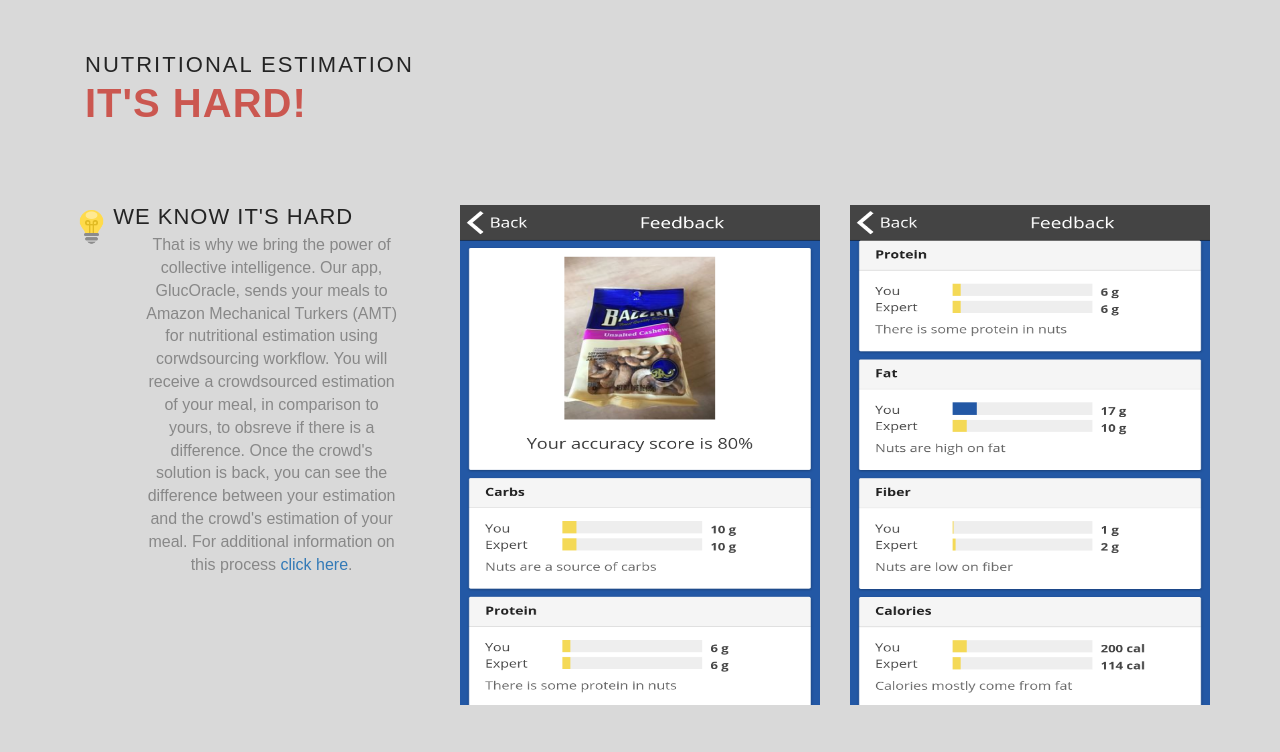
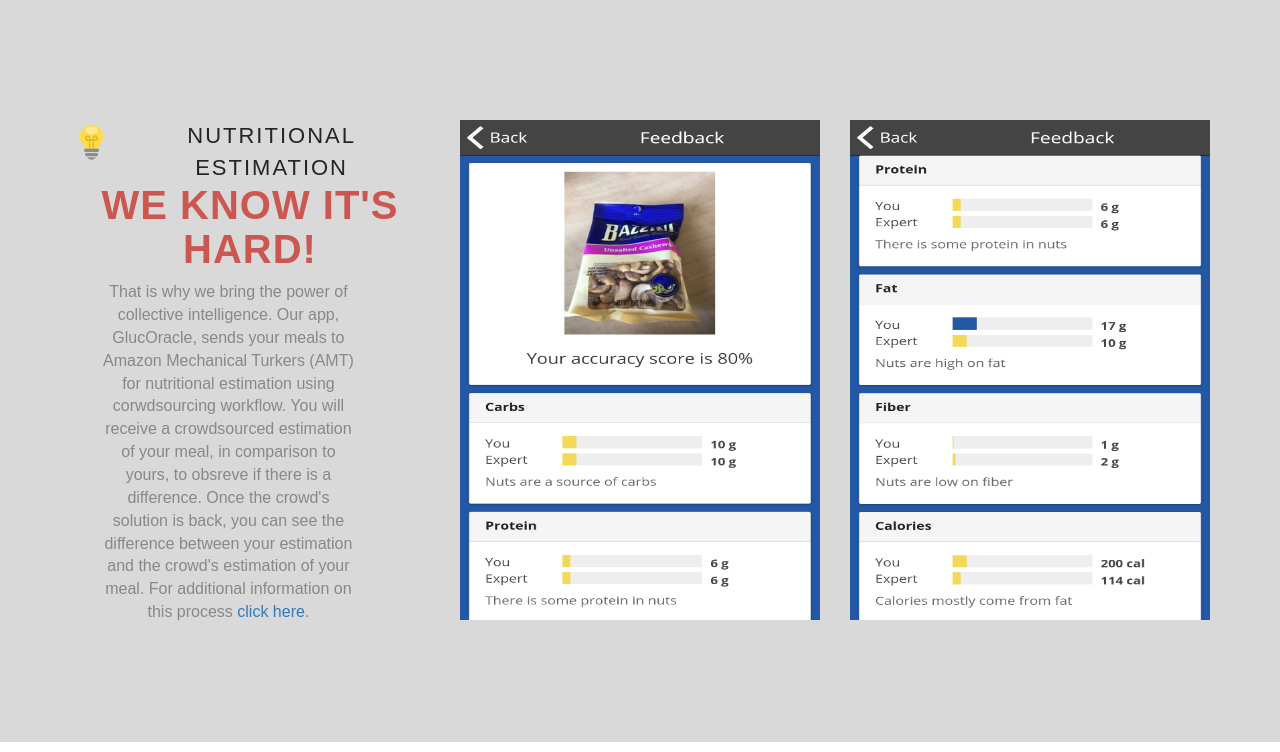
Before and after one commit to GlucOracle/GlucOracle.github.io, a plain HTML site: page index.html in a window 1280 px wide. Shown: the part 2560-3312 px from the top of the page. Drawn offline with nearby package versions, Linux system fonts and the light colour scheme; a web font is replaced by a local one.

Commit message:
added margin: 0px; to fh-desc p

```diff
--- a/index.html
+++ b/index.html
@@ -200,7 +200,7 @@
         <div class="container">
         <div class="row">
             <div class="col-md-12 col-sm-12 col-xs-12">
-            <div class="alldesc">
+            <!-- <div class="alldesc">
                 <div class="col-md-6 col-sm-6 col-xs-12 ">
                 <p class="all-td">Nutritional estimation</p>
                 <h2>It's hard!</h2>
@@ -208,7 +208,7 @@
                 <div class="col-md-6 col-sm-6 col-xs-12">
                 <p class="desc"></p>
                 </div>
-            </div>
+            </div> -->
             </div>
         </div>
         </div>
@@ -223,8 +223,13 @@
             <!--<div class="col-md-6 col-sm-6 col-xs-12 programbox">-->
             <div class="grid mix category-2 col-md-4 col-sm-12 col-xs-12" data-myorder="1">
                   <div class="feature-icons"><img src="images/idea.png"/></div>
+                  <div class="alldesc">
+                    <p class="all-td">Nutritional estimation</p>
+                    <h2>We know it's hard!</h2>
+                  </div>
+
                   <div class="fh-desc">
-                    <h3>we know it's hard</h3>
+                    <!-- <h3>we know it's hard</h3> -->
                     <p>That is why we bring the power of collective intelligence. Our app, GlucOracle, sends your meals to Amazon Mechanical Turkers (AMT) for nutritional estimation using corwdsourcing workflow. You will receive a crowdsourced estimation of your meal, in comparison to yours, to obsreve if there is a difference. Once the crowd's solution is back, you can see the difference between your estimation and the crowd's estimation of your meal. For additional information on this process <a href="http://www.eecs.harvard.edu/~kgajos/papers/2011/noronha11platemate.shtml">click here</a>. </p>
 
                   </div>
--- a/style.css
+++ b/style.css
@@ -353,7 +353,8 @@ Instead it made the navigation tool bar thicker and awkward looking.  */
     color: #d9d9d9;
     font-family: "Source Sans Pro",sans-serif;
     font-size: 16px;
-    margin-top: 5px;
+    /*margin-top: 5px;*/
+    margin: 0px;
 	width: 85%;
 	float:left;
 }
@@ -362,7 +363,8 @@ Instead it made the navigation tool bar thicker and awkward looking.  */
     color: #888;
     font-family: "Source Sans Pro",sans-serif;
     font-size: 16px;
-    margin-top: 5px;
+    /*margin-top: 5px;*/
+    margin: 0px;
 	width: 90%;
 	float: right;
 }
```
